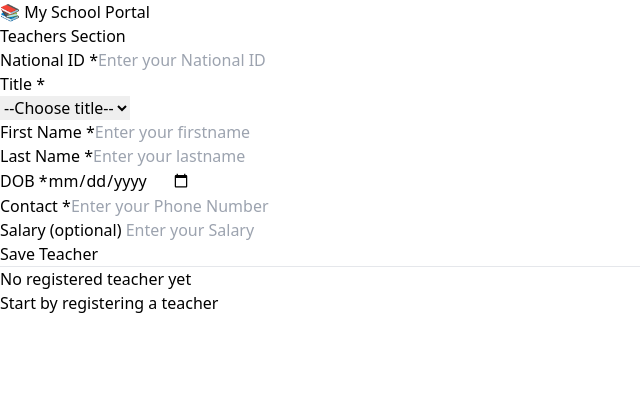
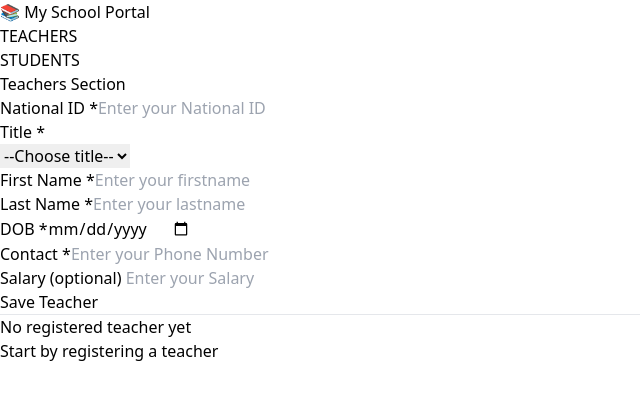
Before and after one commit to Casmir293/Dway-Remit, a Vue app: page / in a window 1280 px wide. Shown: the top 400 px of the page, without its empty margins (0-640 px from the left). Built offline with nearby package versions, Linux system fonts and the light colour scheme.

Commit message:
feat: toggle teachers and students section.

```diff
--- a/src/App.vue
+++ b/src/App.vue
@@ -1,21 +1,64 @@
 <template>
   <div class="container mx-auto">
-    <h1 class="text-lg font-bold mb-4 text-center bg-green-100 p-4 lg:py-8 lg:text-2xl">📚 My School Portal</h1>
-    <section class="sm:mx-32 lg:mx-80 px-4 shadow-2xl pb-5 sm:p-6 sm:rounded-lg">
-      <TeacherForm />
-      <TeacherList />
-      <!-- <hr class="my-8">
-      <StudentForm />
-      <StudentList /> -->
+    <h1
+      class="text-lg font-bold mb-4 text-center bg-green-100 p-4 lg:py-8 lg:text-2xl"
+    >
+      📚 My School Portal
+    </h1>
+    <section class="flex justify-center gap-5 mb-5 font-medium">
+      <div
+        @click="selectSection('teacher')"
+        :class="[
+          portal === 'teacher'
+            ? 'bg-gray-500 rounded-lg text-white shadow-lg'
+            : 'opacity-40',
+          'p-2 hover:cursor-pointer',
+        ]"
+      >
+        TEACHERS
+      </div>
+      <div
+        @click="selectSection('student')"
+        :class="[
+          portal === 'student'
+            ? 'bg-gray-500 rounded-lg text-white shadow-lg'
+            : 'opacity-40',
+          'p-2 hover:cursor-pointer',
+        ]"
+      >
+        STUDENTS
+      </div>
+    </section>
+
+    <section
+      class="sm:mx-32 lg:mx-80 px-4 shadow-2xl pb-5 sm:p-6 sm:rounded-lg"
+    >
+      <section v-if="portal === 'teacher'">
+        <TeacherForm />
+        <TeacherList />
+      </section>
+
+      <section v-if="portal === 'student'">
+        <StudentForm />
+        <StudentList />
+      </section>
     </section>
   </div>
 </template>
 
 <script setup>
-import TeacherForm from './components/TeacherForm.vue';
-import TeacherList from './components/TeacherList.vue';
-import StudentForm from './components/StudentForm.vue';
-import StudentList from './components/StudentList.vue';
+import { ref } from "vue";
+import TeacherForm from "./components/TeacherForm.vue";
+import TeacherList from "./components/TeacherList.vue";
+import StudentForm from "./components/StudentForm.vue";
+import StudentList from "./components/StudentList.vue";
+
+const isTeacher = ref(true);
+const portal = ref("teacher");
+
+const selectSection = (section) => {
+  portal.value = section;
+};
 </script>
 
 <style></style>
--- a/src/components/StudentForm.vue
+++ b/src/components/StudentForm.vue
@@ -3,32 +3,55 @@
     <h2 class="text-xl font-semibold mb-2">Students Section</h2>
     <form @submit.prevent="submitForm">
       <div class="grid grid-cols-2 gap-4">
-                <input v-model="student.nationalId" placeholder="National ID" required>
-                <input v-model="student.name" placeholder="Name" required>
-                <input v-model="student.surname" placeholder="Surname" required>
-                <input v-model="student.dob" type="date" required>
-                <input v-model="student.studentNumber" placeholder="Student Number" required>
+        <input
+          v-model="student.nationalId"
+          placeholder="National ID"
+          required
+        />
+        <input v-model="student.name" placeholder="Name" required />
+        <input v-model="student.surname" placeholder="Surname" required />
+        <input v-model="student.dob" type="date" required />
+        <input
+          v-model="student.studentNumber"
+          placeholder="Student Number"
+          required
+        />
       </div>
-            <button type="submit" class="mt-2 p-2 bg-green-500 text-white">Save Student</button>
+      <button type="submit" class="mt-2 p-2 bg-green-500 text-white">
+        Save Student
+      </button>
     </form>
   </div>
 </template>
 
 <script setup>
-import { ref } from 'vue';
-import { useMainStore } from '../stores/mainStore';
+import { ref } from "vue";
+import { useMainStore } from "../stores/mainStore";
 
 const store = useMainStore();
-const student = ref({ nationalId: '', name: '', surname: '', dob: '', studentNumber: '' });
+const student = ref({
+  nationalId: "",
+  name: "",
+  surname: "",
+  dob: "",
+  studentNumber: "",
+});
 
 const submitForm = () => {
-    const age = new Date().getFullYear() - new Date(student.value.dob).getFullYear();
+  const age =
+    new Date().getFullYear() - new Date(student.value.dob).getFullYear();
   if (age > 22) {
-        alert('Student must be at most 22 years old.');
+    alert("Student must be at most 22 years old.");
     return;
   }
   store.addStudent({ ...student.value });
   // Clear the form
-    student.value = { nationalId: '', name: '', surname: '', dob: '', studentNumber: '' };
+  student.value = {
+    nationalId: "",
+    name: "",
+    surname: "",
+    dob: "",
+    studentNumber: "",
+  };
 };
 </script>
--- a/src/components/TeacherList.vue
+++ b/src/components/TeacherList.vue
@@ -1,29 +1,49 @@
 <template>
-    <hr class="my-8">
+  <hr class="my-8" />
   <div v-if="store.teachers.length < 1" class="text-center">
-        <h2 class="text-xl font-semibold mb-2 ">No registered teacher yet</h2>
+    <h2 class="text-xl font-semibold mb-2">No registered teacher yet</h2>
     <p>Start by registering a teacher</p>
   </div>
 
   <div v-else>
-        <h2 class="text-xl font-semibold text-center mb-6 underline">Registered Teachers</h2>
+    <h2 class="text-xl font-semibold text-center mb-6 underline">
+      Registered Teachers
+    </h2>
     <ul>
       <section class="lg:grid-cols-2 gap-3 grid">
         <li v-for="(person, index) in people" :key="index" class="mb-2">
-                    <div class="border p-4 shadow-lg rounded-lg ">
-                        <p class="mb-2"><span class="font-medium">Name</span>: {{ person.title }} {{ person.name }} {{
-                            person.surname }}
+          <div class="border p-4 shadow-lg rounded-lg">
+            <p class="mb-2">
+              <span class="font-medium">Name</span>: {{ person.title }}
+              {{ person.name }} {{ person.surname }}
             </p>
-                        <p class="mb-2"><span class="font-medium">Contact</span>: {{ person.teacherNumber }}</p>
-                        <p class="mb-2"><span class="font-medium">National ID</span> {{ person.nationalId }}</p>
+            <p class="mb-2">
+              <span class="font-medium">Contact</span>:
+              {{ person.teacherNumber }}
+            </p>
+            <p class="mb-2">
+              <span class="font-medium">National ID</span>
+              {{ person.nationalId }}
+            </p>
             <div class="flex justify-between">
               <p><span class="font-medium">DOB:</span> {{ person.dob }}</p>
-                            <p v-if="person.salary"><span class="font-medium">Salary:</span> &#8358;{{ person.salary }}
+              <p v-if="person.salary">
+                <span class="font-medium">Salary:</span> &#8358;{{
+                  person.salary
+                }}
               </p>
             </div>
             <div class="flex gap-3 mt-3 justify-end">
-                            <BasicButton kind="grey" label="Edit" @click="editPerson(index)" />
-                            <BasicButton kind="danger" label="Delete" @click="deletePerson(index)" />
+              <BasicButton
+                kind="grey"
+                label="Edit"
+                @click="editPerson(index)"
+              />
+              <BasicButton
+                kind="danger"
+                label="Delete"
+                @click="deletePerson(index)"
+              />
             </div>
           </div>
         </li>
@@ -33,9 +53,9 @@
 </template>
 
 <script setup>
-import { computed } from 'vue';
-import { useMainStore } from '../stores/mainStore';
-import BasicButton from './components/BasicButton.vue'
+import { computed } from "vue";
+import { useMainStore } from "../stores/mainStore";
+import BasicButton from "./components/BasicButton.vue";
 
 const props = defineProps({
   title: String,
@@ -43,7 +63,9 @@
 });
 
 const store = useMainStore();
-const people = computed(() => !props.isTeacher ? store.teachers : store.students);
+const people = computed(() =>
+  !props.isTeacher ? store.teachers : store.students
+);
 
 const deletePerson = (index) => {
   if (!props.isTeacher) {
```
Also changed, not shown: src/components/StudentList.vue (+11 -5 lines), src/components/components/BasicButton.vue (+23 -8 lines), src/components/components/InputField.vue (+16 -4 lines). Lines whose indentation alone changed are shown as unchanged.
